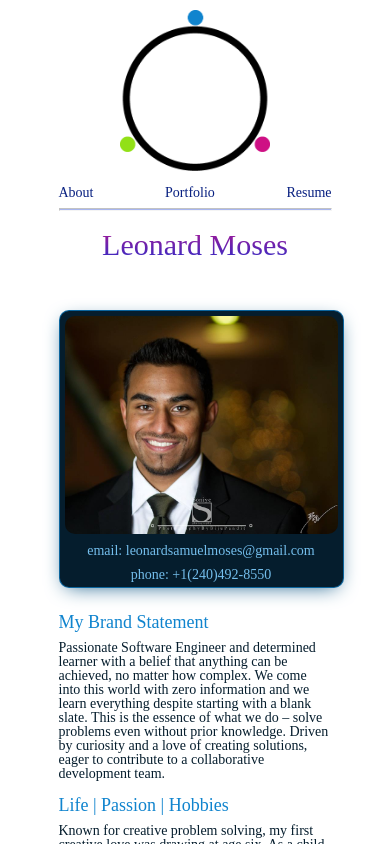
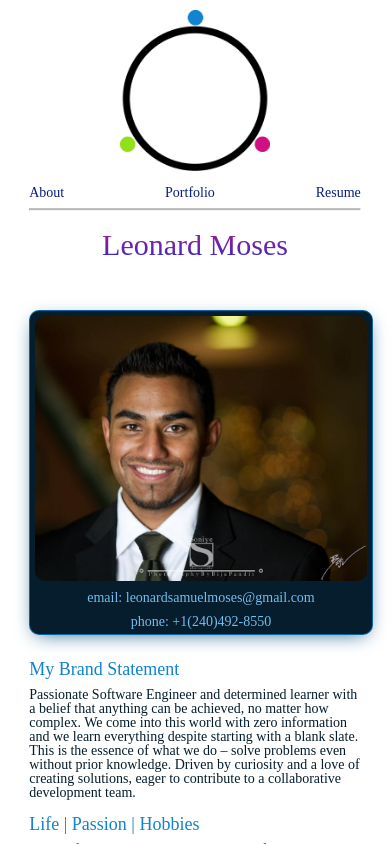
Before and after one commit to leonardmoses/leonardmoses-frontend, a Next.js app: page /About in a window 390 px wide. Shown: the top 844 px of the page. Built offline with nearby package versions, Linux system fonts and the light colour scheme; a web font is replaced by a local one.

Commit message:
Adjusted mobile responsivness. width starts increasing below resolution of 500px wide. Increased the width of the projects being looped under 500px wide.

```diff
--- a/components/Footer.module.scss
+++ b/components/Footer.module.scss
@@ -6,6 +6,9 @@
     width: 70%;
     margin: 20px auto 0 auto;
     padding: 0 0 20px 0;
+
+    @include Res500 {width: 80%;}
+    @include iphone12Pro {width: 85%;}
 
     .Links {
         // background-color: lightblue;
--- a/components/Header.module.scss
+++ b/components/Header.module.scss
@@ -7,6 +7,10 @@
     margin: 0 auto;
     height: 200px;
     position: relative;
+
+    @include Res500 {width: 80%;}
+    @include iphone12Pro {width: 85%;}
+
 
     .logoDiv {
         // background-color: pink;
--- a/pages/About.module.scss
+++ b/pages/About.module.scss
@@ -4,7 +4,6 @@
 
     .Content {
         // background-color: green;
-        width: 70%;
 
         .SubHeader {
             // background-color: violet;
--- a/pages/Portfolio.module.scss
+++ b/pages/Portfolio.module.scss
@@ -42,7 +42,7 @@
                 box-shadow: 6px 6px 20px -8px $secondary2;
 
                 @include Infinite {margin: 0px auto 40px auto;}
-                @include Res900 {margin: 0 auto 30px auto;}
+                @include Res900 {margin: 0 auto 30px auto; width: 100%;}
                 @include Res700 {margin: 0 auto 20px auto;}
                 @include Res500 {margin: 0 auto 10px auto;}
 
--- a/pages/Resume.module.scss
+++ b/pages/Resume.module.scss
@@ -9,6 +9,9 @@
     .Content {
         // background-color: blue;
         width: 70%;
+
+        @include Res500 {width: 80%;}
+        @include iphone12Pro {width: 85%;}
 
         @include Res500 {h1 {margin-bottom: 0;}}
 
--- a/styles/Main.scss
+++ b/styles/Main.scss
@@ -51,6 +51,8 @@
         // background-color: green;
         margin: 10px auto 0px auto;
         width: 70%;
+        @include Res500 {width: 80%;}
+        @include iphone12Pro {width: 85%;}
 
         .SubHeader {
             // background-color: blue;
```
